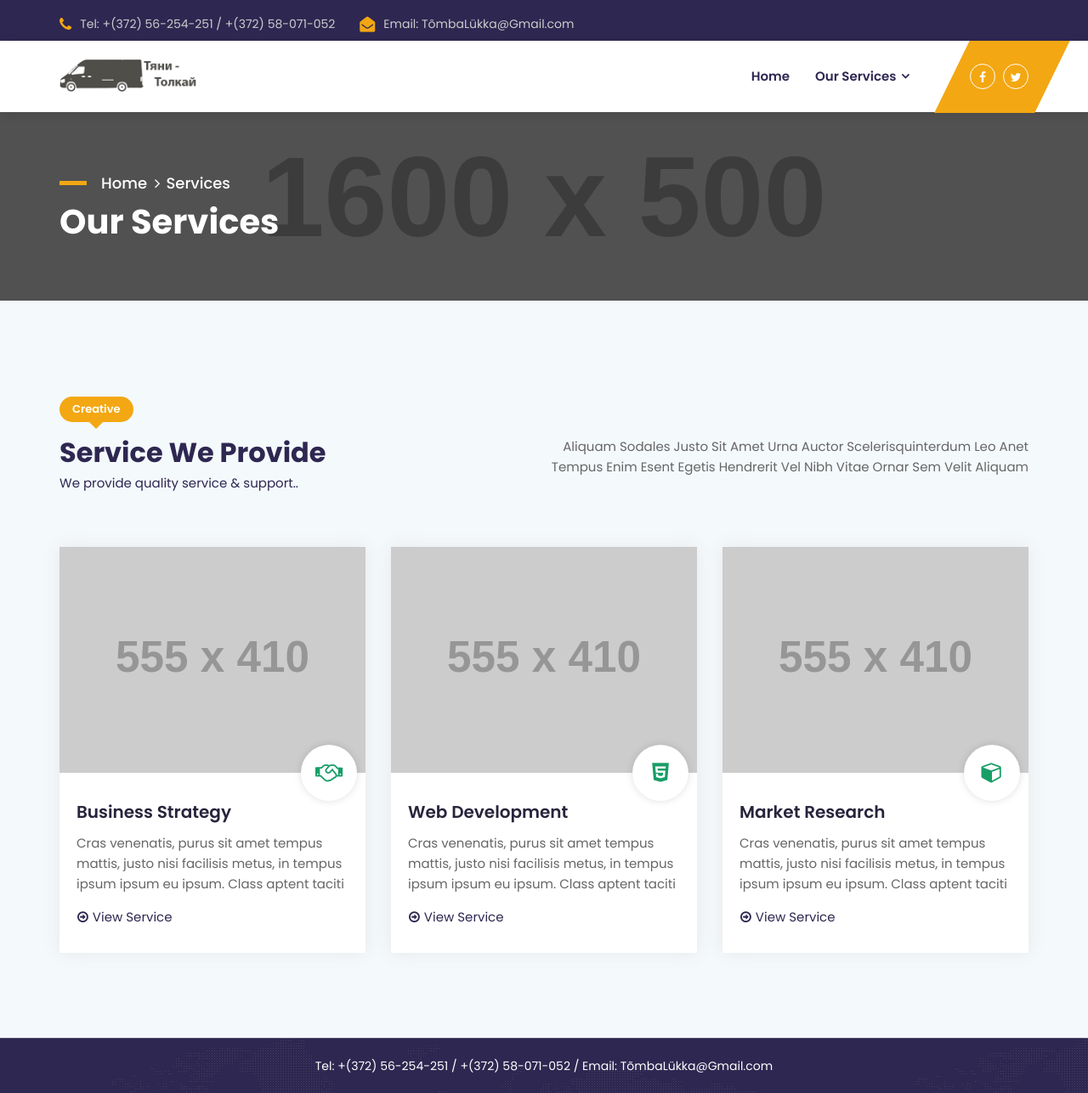
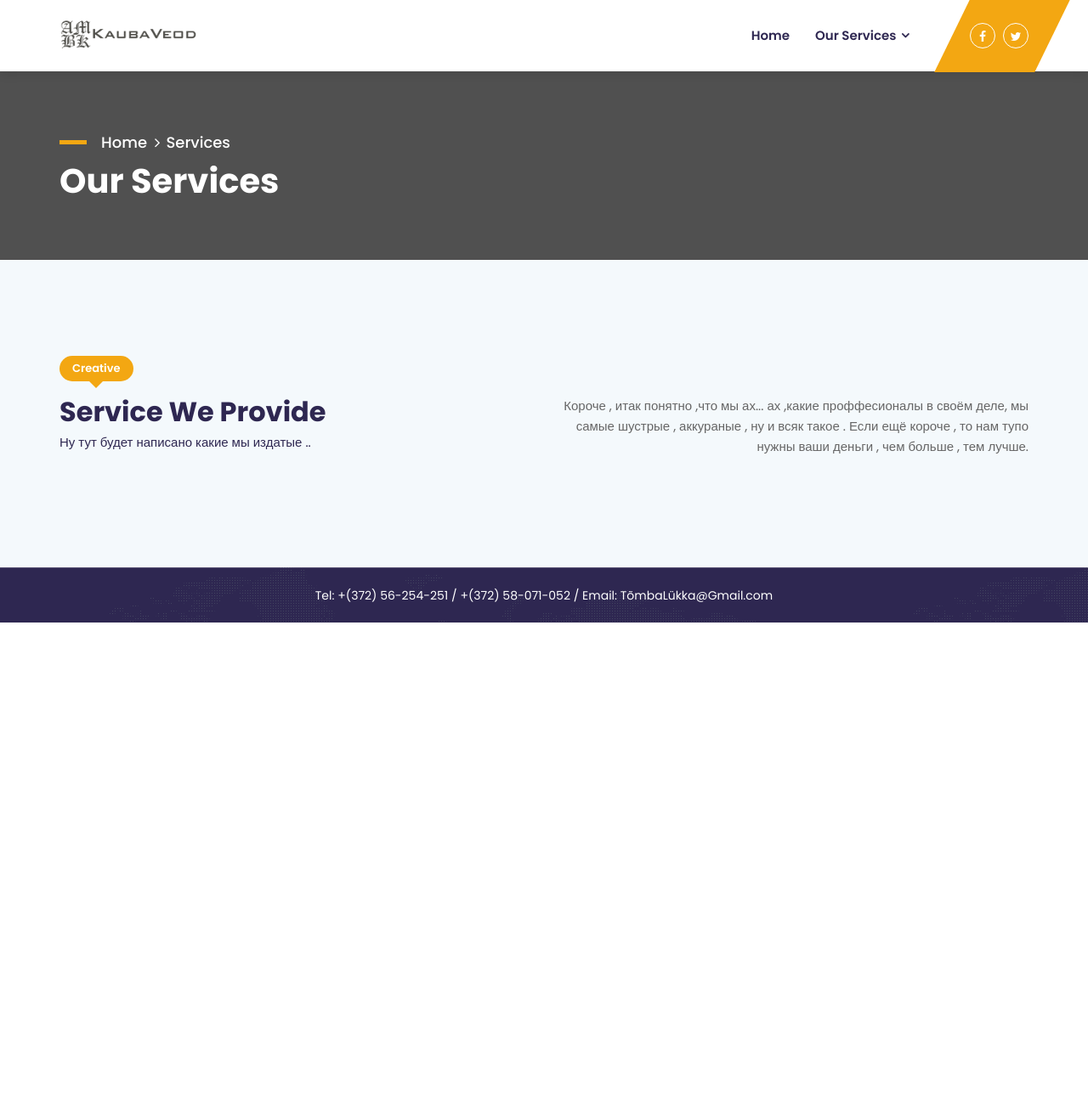
Before and after one commit to gitevghub/abmk, a plain HTML site: page services.html in a window 1280 px wide. Shown: the whole page at 85% size. After the commit the page ends 800 px from the top, so only its background shows below. Drawn offline with Linux system fonts and the light colour scheme; placeholder pictures from the web are drawn by us; a script that the page names is missing.

Commit message:
Add files via upload

```diff
--- a/services.html
+++ b/services.html
@@ -57,27 +57,6 @@
 
 		<!-- Header -->
 		<header class="header">
-			<!-- Topbar -->
-			<div class="topbar">
-				<div class="container">
-					<div class="row">
-						<div class="col-lg-8 col-12">
-							<!-- Top Contact -->
-							<div class="top-contact">
-								<div class="single-contact"><i class="fa fa-phone"></i>Tel: +(372) 56-254-251 / +(372) 58-071-052</div>
-								<div class="single-contact"><i class="fa fa-envelope-open"></i>Email: TõmbaLükka@Gmail.com</div>
-							</div>
-							<!-- End Top Contact -->
-						</div>
-						<div class="col-lg-4 col-12">
-							<div class="topbar-right">
-								<!-- Social Icons -->
-							</div>
-						</div>
-					</div>
-				</div>
-			</div>
-			<!--/ End Topbar -->
 			<!-- Middle Header -->
 			<div class="middle-header">
 				<div class="container">
@@ -91,7 +70,7 @@
 											<!-- Image Logo -->
 											<div class="img-logo">
 												<a href="index.html">
-													<img src="img/logo.png" alt="#">
+													<img src="img/logo_alt.png" alt="#">
 												</a>
 											</div>
 										</div>
@@ -148,7 +127,7 @@
 		<!--/ End Header -->
 
 		<!-- Breadcrumb -->
-		<div class="breadcrumbs overlay" style="background-image:url('https://via.placeholder.com/1600x500')">
+		<div class="breadcrumbs overlay" style="background-color: rgb(202, 202, 202);">
 			<div class="container">
 				<div class="row">
 					<div class="col-12">
@@ -176,61 +155,14 @@
 					<div class="col-12">
 						<div class="section-title  style2 text-center">
 							<div class="section-top">
-								<h1><span>Creative</span><b>Service We Provide</b></h1><h4>We provide quality service &amp; support..</h4>
+								<h1><span>Creative</span><b>Service We Provide</b></h1><h4>Ну тут будет написано какие мы издатые ..</h4>
 							</div>
 							<div class="section-bottom">
 								<div class="text-style-two">
-									<p>Aliquam Sodales Justo Sit Amet Urna Auctor Scelerisquinterdum Leo Anet Tempus Enim Esent Egetis Hendrerit Vel Nibh Vitae Ornar Sem Velit Aliquam</p>
+									<p>Короче , итак понятно ,что мы ах... ах ,какие проффесионалы в своём деле, мы самые шустрые , аккураные , ну и всяк такое . Если ещё короче , то нам тупо нужны ваши деньги , чем больше , тем лучше.</p>
 								</div>
 							</div>
 						</div>
-					</div>
-				</div>
-				<div class="row">
-					<div class="col-lg-4 col-md-6 col-12">
-						<!-- Single Service -->
-						<div class="single-service">
-							<div class="service-head">
-								<img src="https://via.placeholder.com/555x410" alt="#">
-								<div class="icon-bg"><i class="fa fa-handshake-o"></i></div>
-							</div>
-							<div class="service-content">
-								<h4><a href="service-business.html">Business Strategy</a></h4>
-								<p>Cras venenatis, purus sit amet tempus mattis, justo nisi facilisis metus, in tempus ipsum ipsum eu ipsum. Class aptent taciti</p>
-								<a class="btn" href="service-business.html"><i class="fa fa-arrow-circle-o-right"></i>View Service</a>
-							</div>
-						</div>
-						<!--/ End Single Service -->
-					</div>
-					<div class="col-lg-4 col-md-6 col-12">
-						<!-- Single Service -->
-						<div class="single-service">
-							<div class="service-head">
-								<img src="https://via.placeholder.com/555x410" alt="#">
-								<div class="icon-bg"><i class="fa fa-html5"></i></div>
-							</div>
-							<div class="service-content">
-								<h4><a href="service-develop.html">Web Development</a></h4>
-								<p>Cras venenatis, purus sit amet tempus mattis, justo nisi facilisis metus, in tempus ipsum ipsum eu ipsum. Class aptent taciti</p>
-								<a class="btn" href="service-develop.html"><i class="fa fa-arrow-circle-o-right"></i>View Service</a>
-							</div>
-						</div>
-						<!--/ End Single Service -->
-					</div>
-					<div class="col-lg-4 col-md-6 col-12">
-						<!-- Single Service -->
-						<div class="single-service">
-							<div class="service-head">
-								<img src="https://via.placeholder.com/555x410" alt="#">
-								<div class="icon-bg"><i class="fa fa-cube"></i></div>
-							</div>
-							<div class="service-content">
-								<h4><a href="service-market.html">Market Research</a></h4>
-								<p>Cras venenatis, purus sit amet tempus mattis, justo nisi facilisis metus, in tempus ipsum ipsum eu ipsum. Class aptent taciti</p>
-								<a class="btn" href="service-market.html"><i class="fa fa-arrow-circle-o-right"></i>View Service</a>
-							</div>
-						</div>
-						<!--/ End Single Service -->
 					</div>
 				</div>
 			</div>
```
Also changed, not shown: pricing.html (+4 -25 lines).
